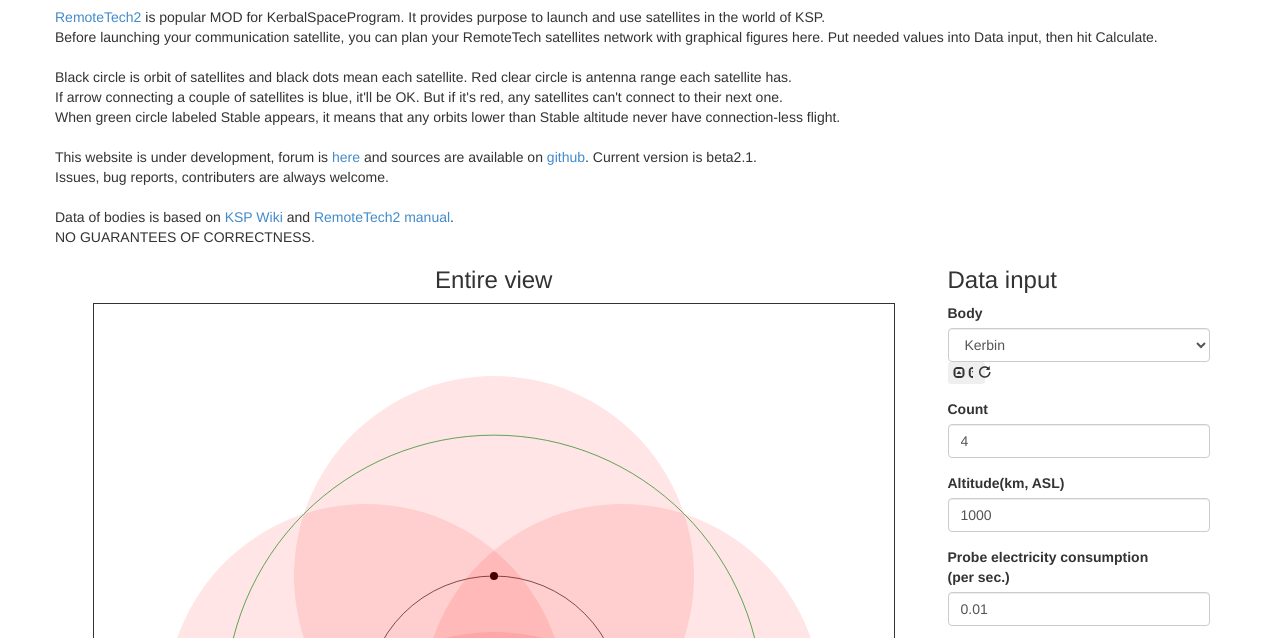
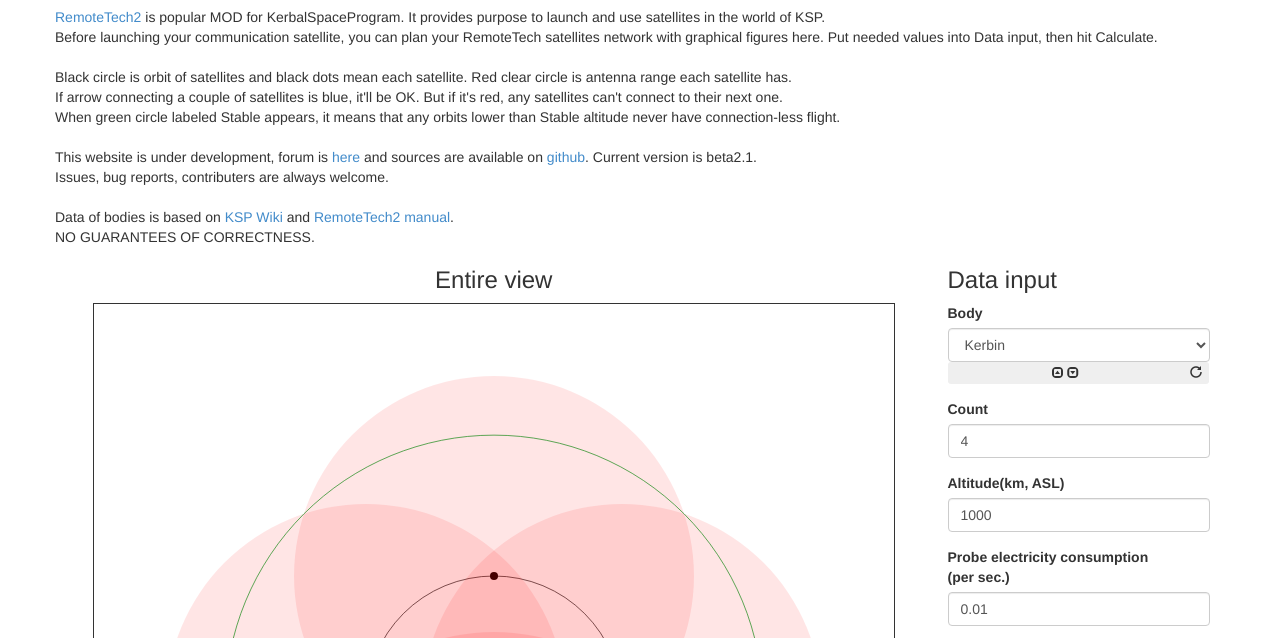
Before and after one commit to ryohpops/kspRemoteTechPlanner, a plain HTML site: page kspRemoteTechPlanner/index.html in a window 1280 px wide. Shown: the part 126-764 px from the top of the page. Drawn offline with Linux system fonts and the light colour scheme.

Commit message:
Fix button style, checked with IE and chrome.

```diff
--- a/kspRemoteTechPlanner/app.css
+++ b/kspRemoteTechPlanner/app.css
@@ -9,6 +9,10 @@ div.manual-input {
     display: none;
 }
 
-button.manual-input[id$="detail"] {
+button.manual-input[id$="_detail"] {
+    width: 90%;
+}
+
+button.manual-input[id$="_reset"] {
     width: 10%;
 }
```
